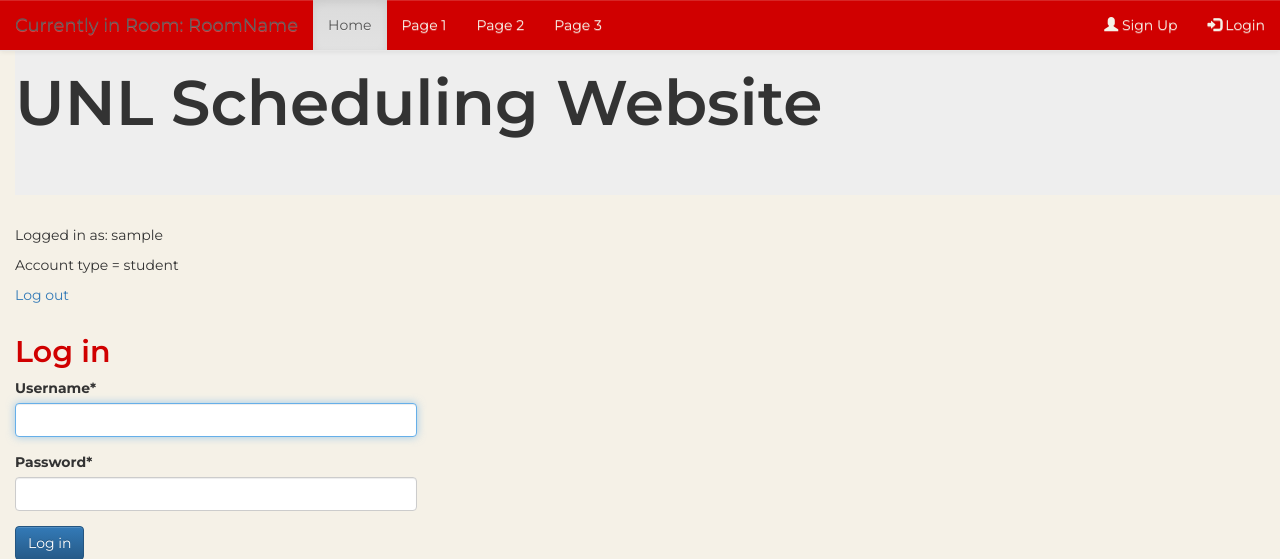
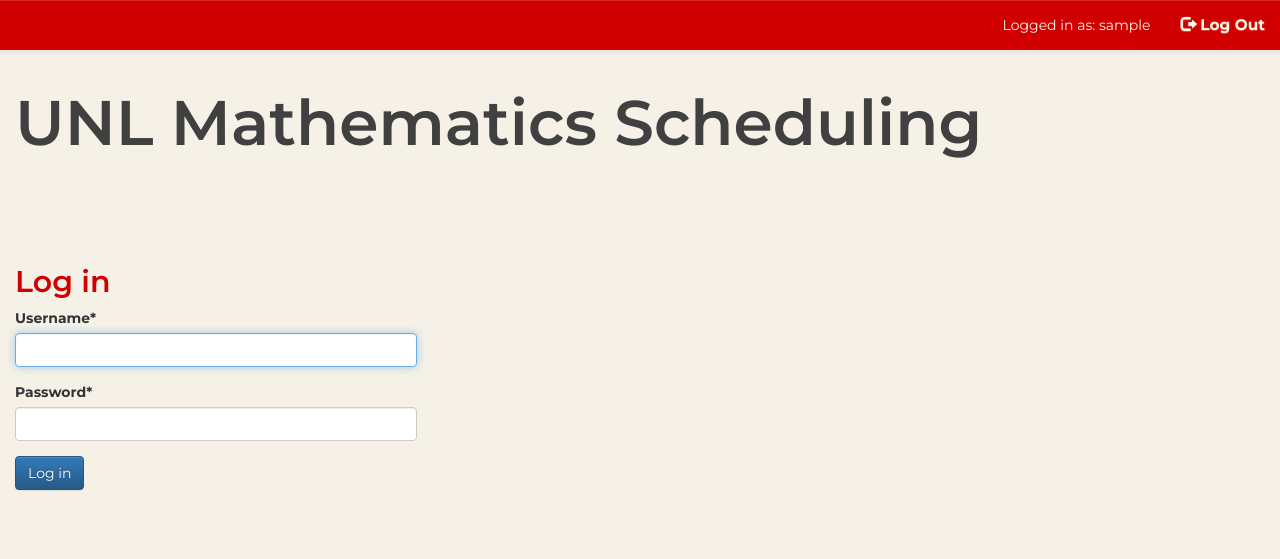
Before and after one commit to laurel-thomson/UNLScheduling, a Django app: page /accounts/login/?next=/scheduling/students/ in a window 1280 px wide. Shown: the top 559 px of the page. Run offline with Django 3.2, Linux system fonts and the light colour scheme; the visitor is signed in with stand-in values (Sample User, id 1); some libraries are stand-ins or nearby versions.

Commit message:
Changing the navigation based on the current page

```diff
--- a/mysite/scheduling/templates/scheduling/teachers/room_detail.html
+++ b/mysite/scheduling/templates/scheduling/teachers/room_detail.html
@@ -1,7 +1,8 @@
-{% extends 'base.html' %}
+{% extends 'in_room_base_teacher.html' %}
+
+{% block room_name %}{{room.name}}{% endblock %}
 
 {% block content %}
-
 <h2>Available Terms</h2>
 
 {% for term in terms %}
--- a/mysite/static/css/style.css
+++ b/mysite/static/css/style.css
@@ -4,8 +4,13 @@ h1, h2 {
     font-weight: 600;
 }
 
-.jumbotron text-center {
-    background-color: #d00000;
+.jumbotron {
+    background-color: transparent;
+}
+
+.jumbotron h1 {
+    padding-top: 20px;
+    color: #404040;
 }
 
 .navbar-default {
@@ -15,11 +20,34 @@ h1, h2 {
    }
 
 .nav.navbar-nav li a {
-    color: #f5f1e7;
+    color: #fcf5e5;
+    font-weight:700;
+    font-size:1.1em;
+}
+
+.navbar-nav li a:hover, .navbar-nav > .active > a {
+    background-color:#fcf5e5 !important;
+    background-image: none !important;
+  }
+
+.navbar-text {
+    color: #fcf5e5 !important;
+}
+
+.nav.navbar-nav li a:hover {
+    color: #000000;
 }
 
 .navbar-default .navbar-brand {
     color: #f5f1e7;
+}
+
+.navbar-default .navbar-brand:visited {
+    color: #f5f1e7;
+}
+
+.navbar-default .navbar-brand:hover {
+    color: #000000;
 }
 
 body {
--- a/mysite/templates/base.html
+++ b/mysite/templates/base.html
@@ -21,18 +21,20 @@
                         <span class="icon-bar"></span>
                         <span class="icon-bar"></span>
                     </button>
-                    <a class="navbar-brand" href="#">Currently in Room: RoomName</a>
+                    {% block current_room %}{% endblock %}
                 </div>
                 <div class="collapse navbar-collapse" id="myNavbar">
                     <ul class="nav navbar-nav">
-                        <li class="active"><a href="#">Home</a></li>
-                        <li><a href="#">Page 1</a></li>
-                        <li><a href="#">Page 2</a></li>
-                        <li><a href="#">Page 3</a></li>
+                        {% block navigation %}{% endblock %}
                     </ul>
                     <ul class="nav navbar-nav navbar-right">
-                        <li><a href="#"><span class="glyphicon glyphicon-user"></span> Sign Up</a></li>
-                        <li><a href="#"><span class="glyphicon glyphicon-log-in"></span> Login</a></li>
+                        {% if user.is_authenticated %}
+                            <p class="navbar-text">Logged in as: {{ user.username }}</p>
+                            <li><a href="{% url 'logout' %}"><span class="glyphicon glyphicon-log-out"></span> Log Out</a></li>
+                        {% else %}
+                            <li><a href="#"><span class="glyphicon glyphicon-user"></span> Sign Up</a></li>
+                            <li><a href="{% url 'login' %}"><span class="glyphicon glyphicon-log-in"></span> Login</a></li>
+                        {% endif %}
                     </ul>
                 </div>
             </div>
@@ -40,19 +42,8 @@
 
 
         <div class="jumbotron">
-            <h1>UNL Scheduling Website</h1>
+            <h1>UNL Mathematics Scheduling</h1>
         </div>
-
-        {% if user.is_authenticated %}
-            <p>Logged in as: {{ user.username }}</p>
-            {% if user.is_teacher %}
-            <p>Account type = teacher</p>
-            {% else %}
-            <p>Account type = student</p>
-            {% endif %}
-
-            <p><a href="{% url 'logout' %}">Log out</a></p>
-        {% endif %}
 
         {% block content %}
         {% endblock %}
```
Also changed, not shown: other parts of mysite/static/css/style.css (+20 -43 lines), mysite/templates/in_room_base_teacher.html (added, +14 -0 lines).
